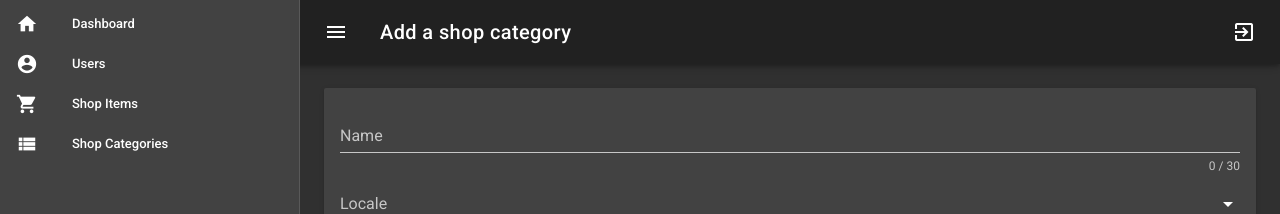
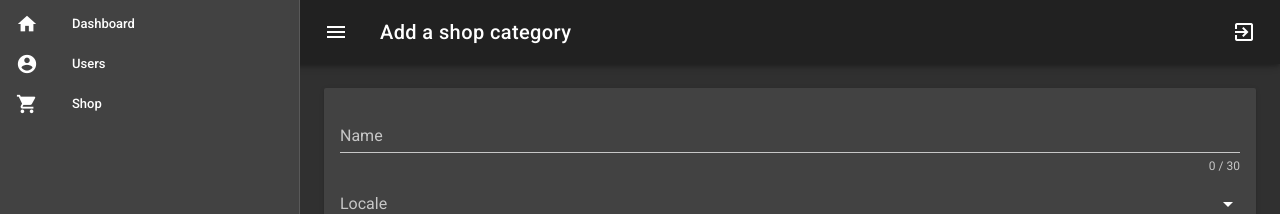
Before and after one commit to retrobox/admin, a Vue app: page /shop/category/create in a window 1280 px wide. Shown: the top 214 px of the page. Built offline with nearby package versions, Linux system fonts and the light colour scheme; what vue-flag-icon would draw is missing.

Commit message:
refactor(Nav): combine 2 routes

```diff
--- a/src/store.js
+++ b/src/store.js
@@ -37,13 +37,8 @@ export const store = new Vuex.Store({
                 indexRoute: { name: "Users" }
             },
             {
-                title: "Shop Items",
+                title: "Shop",
                 icon: "shopping_cart",
-                indexRoute: { name: "ShopItems" }
-            },
-            {
-                title: "Shop Categories",
-                icon: "view_list",
                 indexRoute: { name: "ShopCategories" }
             }
         ]
```
